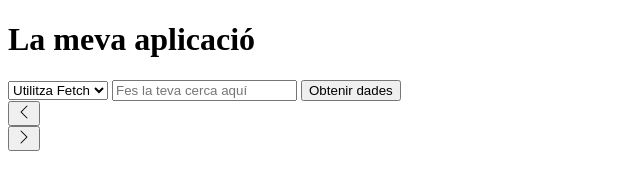
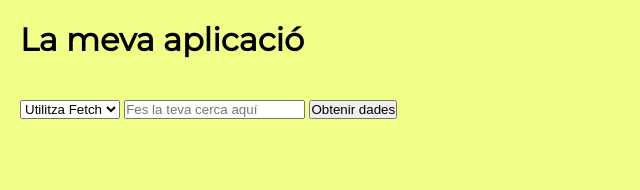
Before and after one commit to bertagonzalezgu/task-S3.01, a website: page index.html in a window 1280 px wide. Shown: the whole page, without its empty margins (0-640 px from the left). Drawn offline with nearby package versions, Linux system fonts and the light colour scheme.

Commit message:
fix: Add styles and add functionality button arrows

```diff
--- a/index.html
+++ b/index.html
@@ -20,13 +20,14 @@ Una secció dedicada als controls i la interacció ( o si no és navegació prin
     <meta charset="UTF-8">
     <meta name="viewport" content="width=device-width, initial-scale=1.0">
     <title>La meva aplicació</title>
+    <link rel="stylesheet" href="./styles.css">
 </head>
 <body>
     <main>
     <header>
         <h1>La meva aplicació</h1>
     </header>
-    <section>
+    <section class="search-row">
         <select name="" id="selection-id">
             <option value="fetch" id="fetch-id">Utilitza Fetch</option>
             <option value="axios" id="axios-id">Utilitza Axios</option>
@@ -39,18 +40,17 @@ Una secció dedicada als controls i la interacció ( o si no és navegació prin
         <div id="error-message-id" class="hidden"></div>
         <div id="result-api-id"></div>
         <div id="pages-id">
-            <button class="btn__arrow-left">
+            <button id="btn__arrow-left" class="hidden">
                 <svg xmlns="http://www.w3.org/2000/svg" width="16" height="16" fill="currentColor" class="bi bi-chevron-left" viewBox="0 0 16 16"><path fill-rule="evenodd" d="M11.354 1.646a.5.5 0 0 1 0 .708L5.707 8l5.647 5.646a.5.5 0 0 1-.708.708l-6-6a.5.5 0 0 1 0-.708l6-6a.5.5 0 0 1 .708 0"/></svg>
             </button>
             <div id="pagination-id"></div>
-            <button class="arrow-right">
+            <button id="btn__arrow-right" class="hidden">
                 <svg xmlns="http://www.w3.org/2000/svg" width="16" height="16" fill="currentColor" class="bi bi-chevron-right" viewBox="0 0 16 16"><path fill-rule="evenodd" d="M4.646 1.646a.5.5 0 0 1 .708 0l6 6a.5.5 0 0 1 0 .708l-6 6a.5.5 0 0 1-.708-.708L10.293 8 4.646 2.354a.5.5 0 0 1 0-.708"/></svg>
             </button>
         </div>
     </section>
     </main>
-
+    <script src="https://cdn.jsdelivr.net/npm/axios@1.7.9/dist/axios.min.js"></script>
     <script type="module" src="main.js"></script>
-    <script src="https://cdn.jsdelivr.net/npm/axios@1.7.9/dist/axios.min.js"></script>
 </body>
 </html>
--- a/main.js
+++ b/main.js
@@ -16,10 +16,25 @@ const errorElement = document.getElementById("error-message-id")
 const resultsContainer = document.getElementById("result-api-id")
 const paginationContainer = document.getElementById("pagination-id")
 
+const btnArrowLeft = document.getElementById("btn__arrow-left")
+const btnArrowRight = document.getElementById("btn__arrow-right")
+
 // Event Listener per al botó "Obtenir Dades"
 // ... (Afegeix l'event listener al fetchButton per cridar fetchData)
 
 fetchButton.addEventListener('click', fetchData)
+
+btnArrowLeft.addEventListener('click', () => {
+    if(currentPage > 1){
+        currentPage--
+        fetchData()
+    }
+})
+
+btnArrowRight.addEventListener('click', () => {
+    currentPage++
+    fetchData()
+})
 
 // Funció per mostrar l'indicador de càrrega
 function showLoading() {
@@ -112,6 +127,18 @@ function setupPagination(totalItems) {
 
     const totalPages = Math.ceil(totalItems / itemsPerPage)
 
+    if(totalPages <= 1){
+        btnArrowLeft.classList.add('hidden')
+        btnArrowRight.classList.add('hidden')
+        return
+    }
+
+    btnArrowLeft.classList.remove('hidden')
+    btnArrowRight.classList.remove('hidden')
+
+    btnArrowLeft.disabled = (currentPage === 1)
+    btnArrowRight.disabled = (currentPage === totalPages)
+
     for(let i = 1; i <= totalPages;  i++){
         const btnPage = document.createElement('button')
         btnPage.textContent = i
@@ -127,8 +154,6 @@ function setupPagination(totalItems) {
 
         paginationContainer.appendChild(btnPage)
     }
-
-
 }
 
 // Funció per obtenir dades amb Fetch (a implementar)
@@ -167,7 +192,7 @@ async function fetchDataWithAxios(searchTerm) {
         }
         );
 
-        const totalItems = response.headers.get('X-Total-Count')
+        const totalItems = response.headers('x-total-count')
         displayResults(response.data, totalItems)
 
     } catch (error) {
--- a/styles.css
+++ b/styles.css
@@ -10,3 +10,54 @@ Estils per la visualització dels resultats (#results), utilitzant CSS Grid per
 Estils per a les "targetes" individuals de dades (.card), incloent-hi vores, ombres, padding i un efecte de :hover.
 Estils per als botons de paginació (.pagination button), incloent l'estat :disabled.
 */
+
+@font-face {
+    font-family: "Montserrat Regular";
+    src: url(./src/fonts/Montserrat-Regular.woff);
+}
+
+@font-face {
+    font-family: "Montserrat Light";
+    src: url(./src/fonts/Montserrat-Light.woff);
+}
+
+@font-face {
+    font-family: "Montserrat Medium";
+    src: url(./src/fonts/Montserrat-Medium.woff);
+}
+
+:root {
+    --color-primary: #6771df;
+    --color-secondary: #f1ff88;
+    --color-white: #FFFFFF;
+    --color-black: #000000;
+}
+
+* {
+    margin: 0;
+    padding: 0;
+    box-sizing: border-box;
+}
+
+body {
+    margin: 0;
+    background-color: var(--color-secondary);
+    font-family: "Montserrat Regular";
+}
+
+.hidden{
+    display: none !important;
+}
+
+h1{
+    width: 100%;
+    padding: 20px;
+    font-family: "Montserrat Regular";
+}
+
+.search-row{
+    width: 100%;
+    height: auto;
+    padding: 20px;
+    gap: 10px;
+}
```
Also changed, not shown: src/fonts/Montserrat-Italic.woff (added), src/fonts/Montserrat-Light.woff (added), src/fonts/Montserrat-LightItalic.woff (added), src/fonts/Montserrat-Medium.woff (added), src/fonts/Montserrat-Regular.woff (added), src/fonts/Montserrat-Thin.woff (added), src/fonts/Montserrat-ThinItalic.woff (added), src/fonts/SourceSans3-Bold.woff (added), src/fonts/SourceSans3-Light.woff (added), src/fonts/SourceSans3-Medium.woff (added), src/fonts/SourceSans3-Regular.woff (added).
